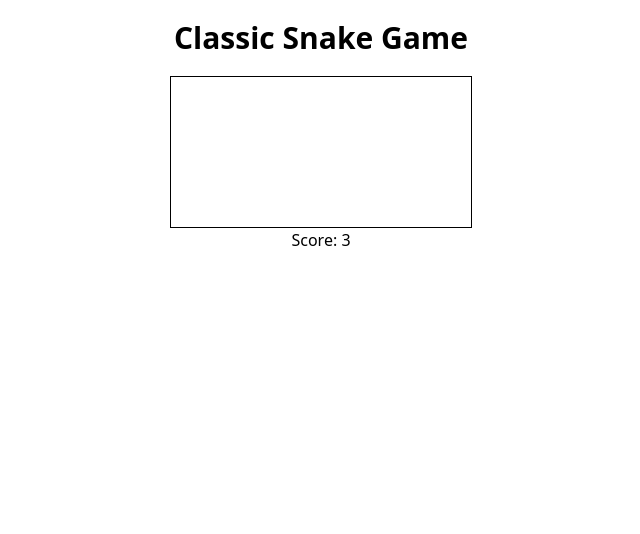
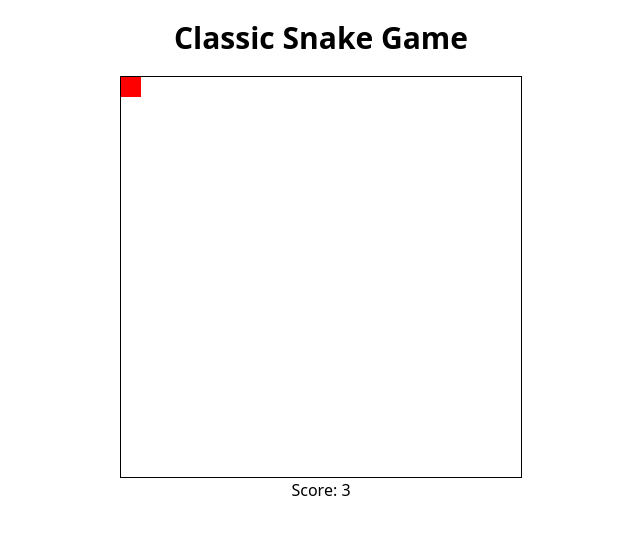
Before and after one commit to tiagoporto/snake-game-react, a React (Vite) app: page / in a window 1280 px wide. Shown: the top 534 px of the page, without its empty margins (319-959 px from the left). Built offline with nearby package versions, Linux system fonts and the light colour scheme.

Commit message:
Add board size

```diff
--- a/src/components/Board/Board.tsx
+++ b/src/components/Board/Board.tsx
@@ -1,18 +1,33 @@
-import { use, useEffect } from 'react'
+import { use, useEffect, useRef } from 'react'
 import { useHandleKeys } from './hooks/handleKeys'
 import { ScoreContext } from '../Score/context/score'
+import { BOARD_SIZE } from './const'
 
 export const Board = () => {
   const { setScore } = use(ScoreContext)
   useHandleKeys()
+  const canvasRef = useRef<HTMLCanvasElement | null>(null)
 
   useEffect(() => {
+    if (canvasRef.current === null) {
+      throw new Error('no canvas in screen')
+    }
+    canvasRef.current.width = BOARD_SIZE
+    canvasRef.current.height = BOARD_SIZE
+
+    const context = canvasRef.current.getContext('2d')
+    // for testing only
+    if (context) {
+      context.fillStyle = 'red'
+      context?.fillRect(0, 0, 20, 20)
+    }
+
     setScore(3)
   }, [setScore])
 
   return (
     <>
-      <canvas className="border border-black"></canvas>
+      <canvas className="border border-black" ref={canvasRef}></canvas>
     </>
   )
 }
--- /dev/null
+++ b/src/components/Board/const.ts
@@ -0,0 +1 @@
+export const BOARD_SIZE = 400
```
